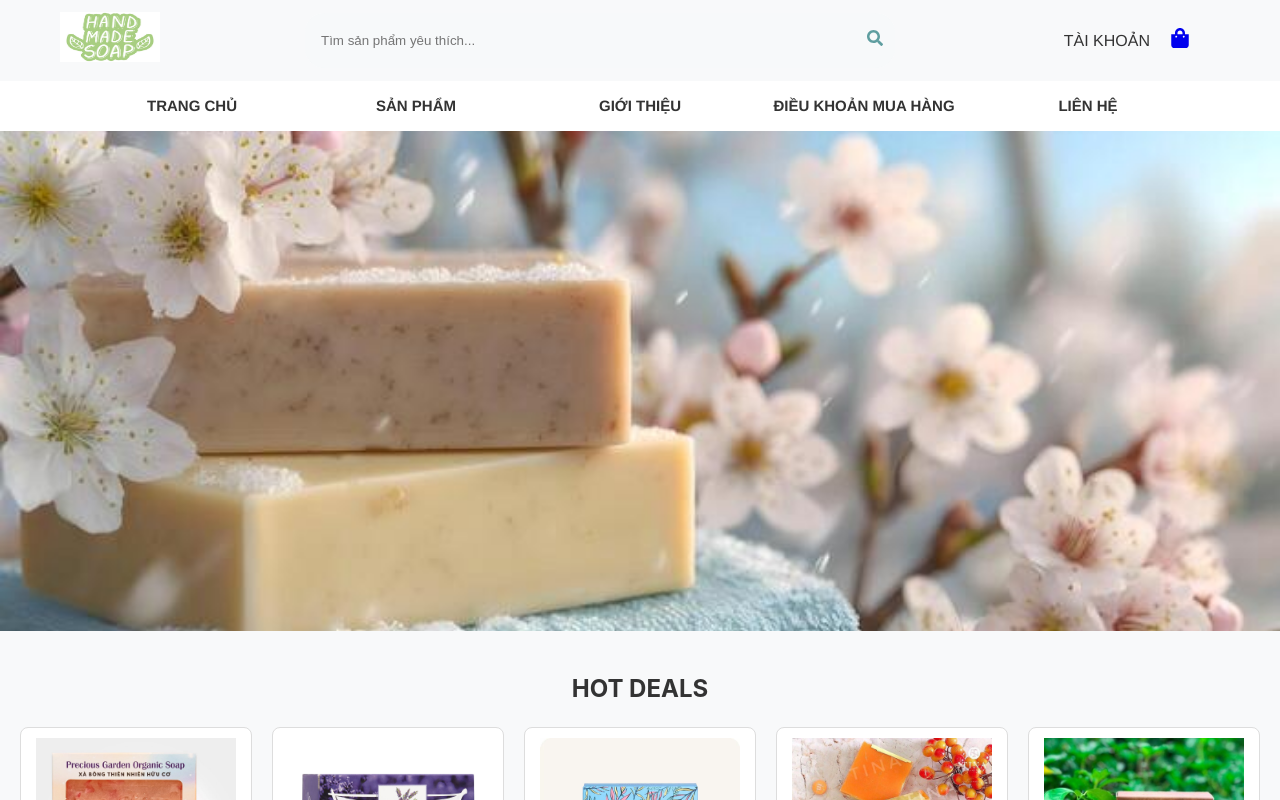
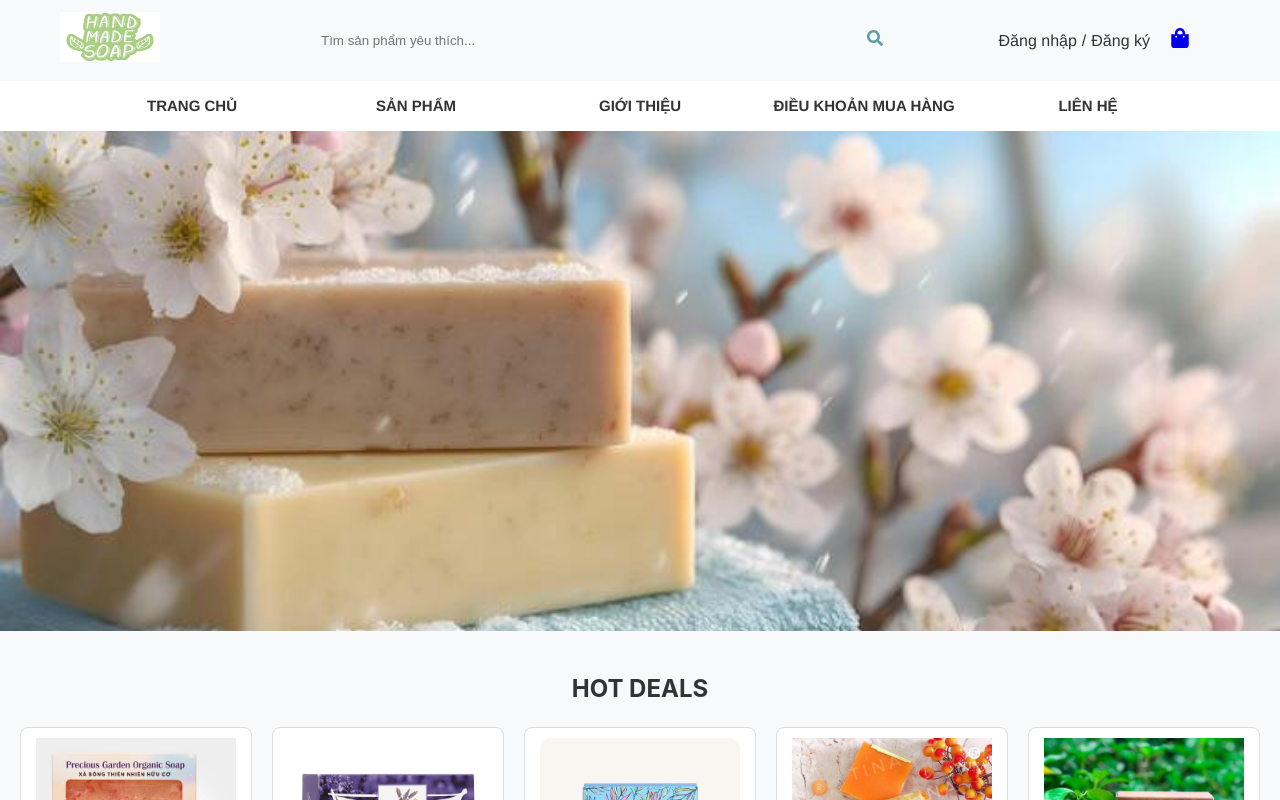
Before and after one commit to thomaspham252/web_fontend, a React (Create React App) app in the folder soap_website/: page / in a window 1280 px wide. Shown: the top 800 px of the page. Built offline with nearby package versions, Linux system fonts and the light colour scheme.

Commit message:
update header for login ,register

```diff
--- a/soap_website/src/components/header_footer/Header.jsx
+++ b/soap_website/src/components/header_footer/Header.jsx
@@ -1,4 +1,4 @@
-import React from 'react';
+import React, { useState, useEffect } from 'react';
 import { Link } from "react-router-dom";
 import './Header.css';
 import logo from '../../assets/image/logo.jpg';
@@ -7,6 +7,15 @@ import { FaSearch } from "react-icons/fa";
 
 
 function Header() {
+    const [user, setUser] = useState(null);
+
+    useEffect(() => {
+        const storedUser = localStorage.getItem("user");
+        if (storedUser) {
+            setUser(JSON.parse(storedUser));
+        }
+    }, []);
+
     return (
         <header className="header-container">
             <div className="top-header">
@@ -18,7 +27,17 @@ function Header() {
                     <span className="icon-search"><FaSearch /></span>
                 </div>
                 <div className="acc-cart">
-                    <div className="account"><Link to="/account">TÀI KHOẢN</Link></div>
+                    <div className="account">
+                        {user ? (
+                            <Link to="/user">Chào, {user.name}</Link>
+                        ) : (
+                            <div>
+                                <Link to="/login">Đăng nhập</Link>
+                                <span style={{ margin: '0 5px' }}>/</span>
+                                <Link to="/register">Đăng ký</Link>
+                            </div>
+                        )}
+                    </div>
                     <div className="cart">
                         <Link to="/cart">
                             <FaShoppingBag/>
```
Also changed, not shown: 1 other file (tests, documents, lock files or other folders).
